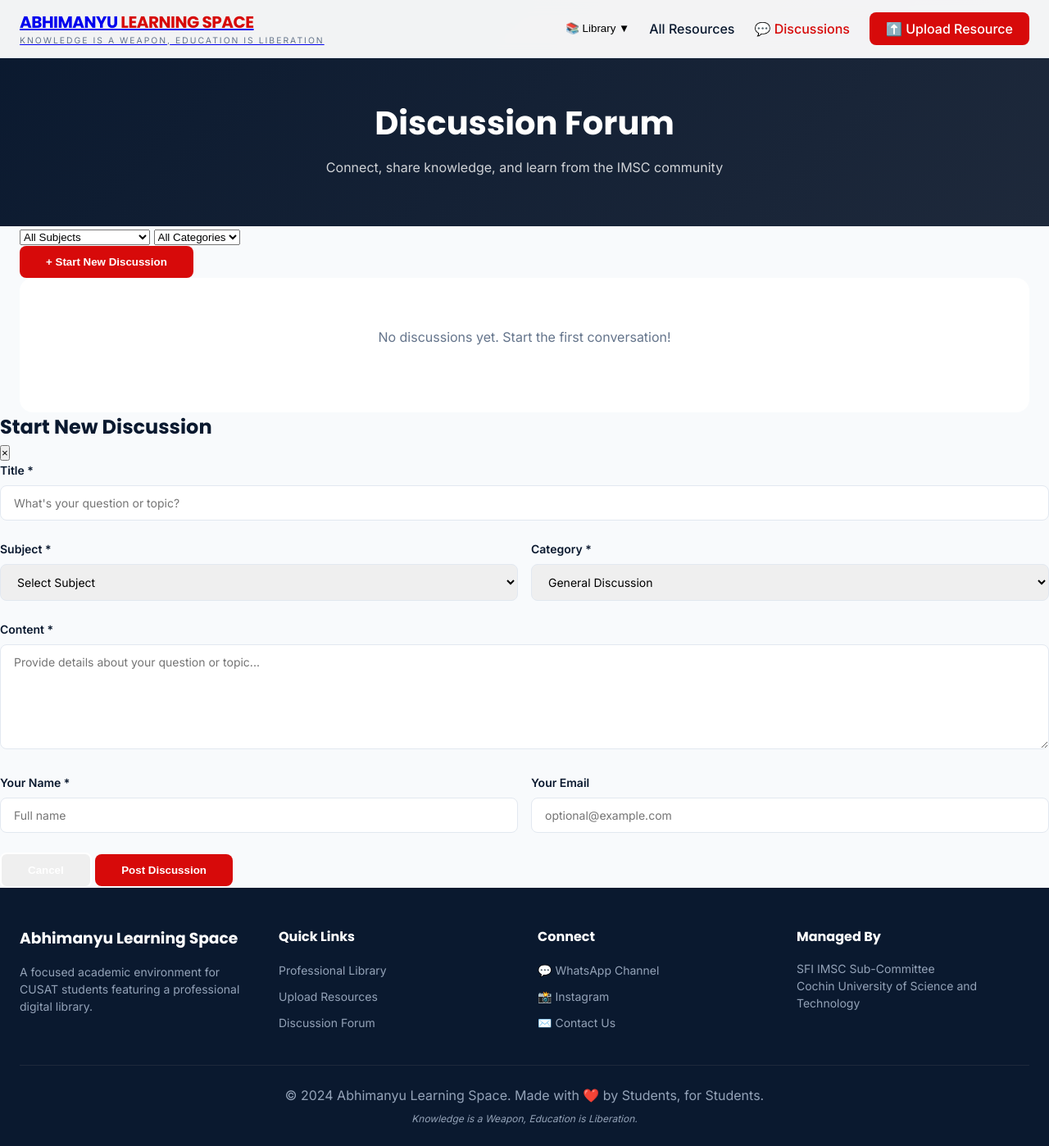
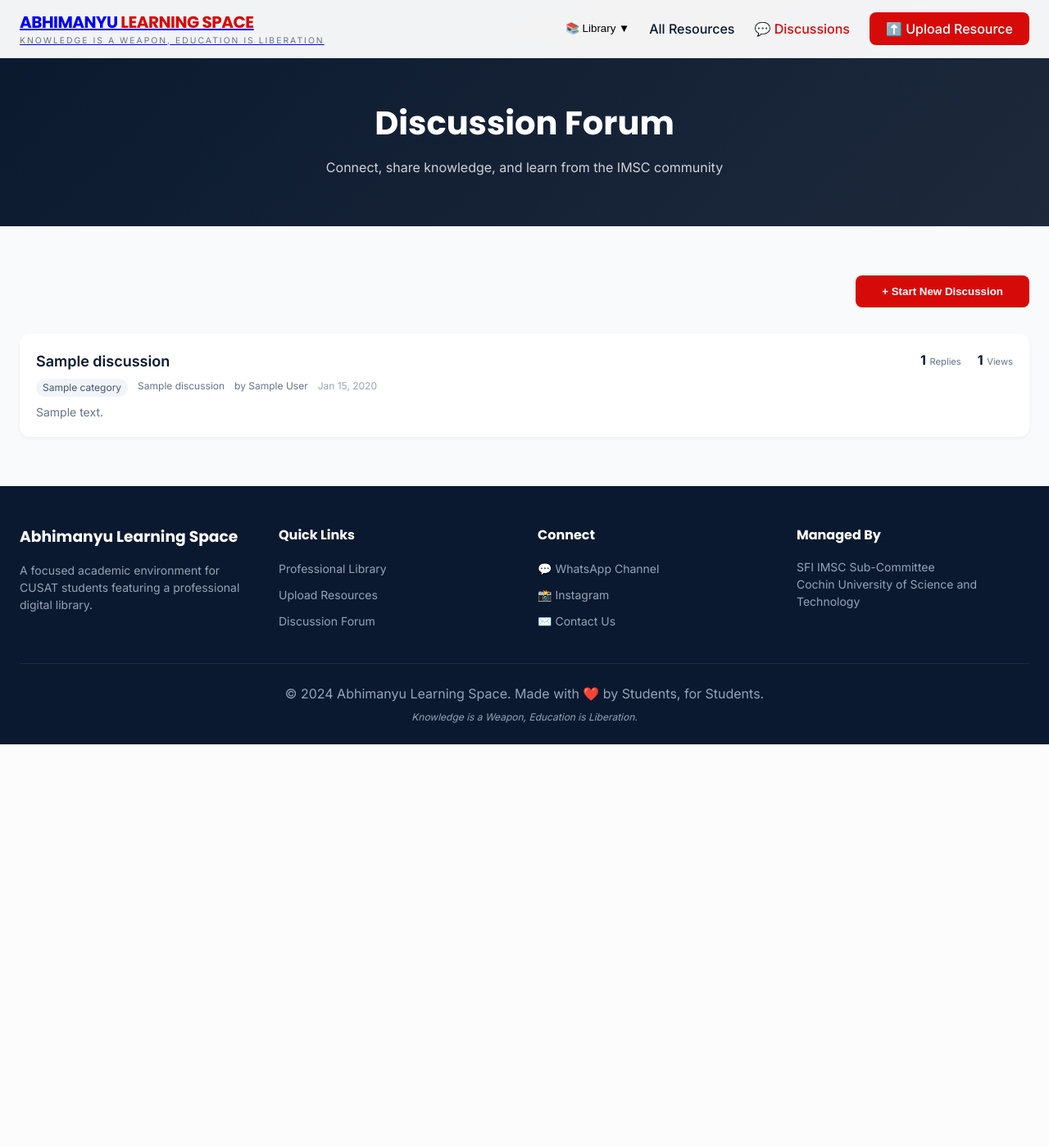
Before and after one commit to Com-Adarsh/library-python, a Flask app: page /discussions in a window 1280 px wide. Shown: the whole page at 82% size. After the commit the page ends 908 px from the top, so only its background shows below. Run offline with Flask 3, Linux system fonts and the light colour scheme; a database or web service that is not in the repository returns one stand-in record (values such as "Sample title"); some libraries are stand-ins or nearby versions.

Commit message:
Update discussions.html

```diff
--- a/templates/discussions.html
+++ b/templates/discussions.html
@@ -13,48 +13,34 @@
 <section class="discussions-section">
     <div class="container">
         <div class="discussions-header">
-            <div class="filters-bar">
-                <select id="subjectFilter" onchange="applyFilters()">
-                    <option value="">All Subjects</option>
-                    {% for subject in subjects %}
-                    <option value="{{ subject.name }}" {% if current_subject == subject.name %}selected{% endif %}>{{ subject.name }}</option>
-                    {% endfor %}
-                </select>
-                <select id="categoryFilter" onchange="applyFilters()">
-                    <option value="">All Categories</option>
-                    {% for cat in categories %}
-                    <option value="{{ cat }}" {% if current_category == cat %}selected{% endif %}>{{ cat|capitalize }}</option>
-                    {% endfor %}
-                </select>
-            </div>
             <button class="btn-primary" id="newThreadBtn">+ Start New Discussion</button>
         </div>
 
         <div class="threads-list">
-            {% for thread in threads %}
+            {% for discussion in discussions %}
             <div class="thread-card">
                 <div class="thread-info">
                     <div class="thread-title">
-                        {% if thread.is_pinned %}
+                        {% if discussion.is_pinned %}
                         <span class="pin-icon">📌</span>
                         {% endif %}
-                        <a href="{{ url_for('view_thread', thread_id=thread.id) }}">{{ thread.title }}</a>
+                        <a href="{{ url_for('view_discussion', discussion_id=discussion.id) }}">{{ discussion.title }}</a>
                     </div>
                     <div class="thread-meta">
-                        <span class="thread-category">{{ thread.category|capitalize }}</span>
-                        <span class="thread-subject">{{ thread.subject }}</span>
-                        <span class="thread-author">by {{ thread.author }}</span>
-                        <span class="thread-date">{{ thread.created_at.strftime('%b %d, %Y') }}</span>
+                        <span class="thread-category">{{ discussion.category|capitalize }}</span>
+                        <span class="thread-subject">{{ discussion.subject }}</span>
+                        <span class="thread-author">by {{ discussion.author }}</span>
+                        <span class="thread-date">{{ discussion.created_at.strftime('%b %d, %Y') if discussion.created_at else 'Recent' }}</span>
                     </div>
-                    <p class="thread-preview">{{ thread.content[:150] }}{% if thread.content|length > 150 %}...{% endif %}</p>
+                    <p class="thread-preview">{{ discussion.content[:150] }}{% if discussion.content|length > 150 %}...{% endif %}</p>
                 </div>
                 <div class="thread-stats">
                     <div class="stat">
-                        <span class="stat-value">{{ thread.reply_count }}</span>
+                        <span class="stat-value">{{ discussion.reply_count }}</span>
                         <span class="stat-label">Replies</span>
                     </div>
                     <div class="stat">
-                        <span class="stat-value">{{ thread.view_count }}</span>
+                        <span class="stat-value">{{ discussion.view_count }}</span>
                         <span class="stat-label">Views</span>
                     </div>
                 </div>
@@ -69,7 +55,7 @@
 </section>
 
 <!-- New Thread Modal -->
-<div class="modal" id="newThreadModal">
+<div class="modal" id="newThreadModal" style="display: none;">
     <div class="modal-content">
         <div class="modal-header">
             <h2>Start New Discussion</h2>
@@ -122,9 +108,157 @@
         </form>
     </div>
 </div>
-{% endblock %}
 
-{% block extra_scripts %}
+<style>
+.discussions-section {
+    padding: 60px 0;
+    background: #F8FAFC;
+}
+
+.discussions-header {
+    margin-bottom: 32px;
+    text-align: right;
+}
+
+.threads-list {
+    display: flex;
+    flex-direction: column;
+    gap: 16px;
+}
+
+.thread-card {
+    background: white;
+    border-radius: 12px;
+    padding: 20px;
+    display: flex;
+    justify-content: space-between;
+    gap: 20px;
+    flex-wrap: wrap;
+    box-shadow: 0 2px 4px rgba(0,0,0,0.05);
+    transition: all 0.3s;
+}
+
+.thread-card:hover {
+    box-shadow: 0 4px 12px rgba(0,0,0,0.1);
+}
+
+.thread-info {
+    flex: 1;
+}
+
+.thread-title a {
+    font-size: 1.125rem;
+    font-weight: 600;
+    color: #0A192F;
+    text-decoration: none;
+}
+
+.thread-title a:hover {
+    color: #D70A0A;
+}
+
+.pin-icon {
+    margin-right: 8px;
+}
+
+.thread-meta {
+    display: flex;
+    flex-wrap: wrap;
+    gap: 12px;
+    margin: 8px 0;
+    font-size: 0.75rem;
+}
+
+.thread-category {
+    background: #F1F5F9;
+    padding: 2px 8px;
+    border-radius: 20px;
+    color: #475569;
+}
+
+.thread-subject {
+    color: #64748B;
+}
+
+.thread-author {
+    color: #64748B;
+}
+
+.thread-date {
+    color: #94A3B8;
+}
+
+.thread-preview {
+    font-size: 0.875rem;
+    color: #64748B;
+    margin-top: 8px;
+}
+
+.thread-stats {
+    display: flex;
+    gap: 20px;
+    text-align: center;
+}
+
+.thread-stats .stat-value {
+    font-weight: 700;
+    font-size: 1rem;
+}
+
+.thread-stats .stat-label {
+    font-size: 0.7rem;
+    color: #64748B;
+}
+
+.modal {
+    position: fixed;
+    top: 0;
+    left: 0;
+    width: 100%;
+    height: 100%;
+    background: rgba(0,0,0,0.5);
+    justify-content: center;
+    align-items: center;
+    z-index: 2000;
+}
+
+.modal-content {
+    background: white;
+    border-radius: 24px;
+    max-width: 600px;
+    width: 90%;
+    max-height: 90vh;
+    overflow-y: auto;
+}
+
+.modal-header {
+    display: flex;
+    justify-content: space-between;
+    align-items: center;
+    padding: 20px 24px;
+    border-bottom: 1px solid #E2E8F0;
+}
+
+.modal-header h2 {
+    font-size: 1.5rem;
+}
+
+.modal-close {
+    background: none;
+    border: none;
+    font-size: 1.5rem;
+    cursor: pointer;
+}
+
+.modal-footer {
+    display: flex;
+    justify-content: flex-end;
+    gap: 12px;
+    padding: 20px 24px;
+    border-top: 1px solid #E2E8F0;
+}
+</style>
+
 <script>
 const modal = document.getElementById('newThreadModal');
 const newThreadBtn = document.getElementById('newThreadBtn');
@@ -157,7 +291,7 @@
     };
 
     try {
-            const response = await fetch('/discussions/new', {
+        const response = await fetch('/discussions/create', {
             method: 'POST',
             headers: { 'Content-Type': 'application/json' },
             body: JSON.stringify(data)
@@ -165,7 +299,7 @@
 
         const result = await response.json();
         if (result.success) {
-                window.location.href = `/discussions/${result.thread_id}`;
+            window.location.href = `/discussions/${result.id}`;
         } else {
             alert('Error creating thread. Please try again.');
         }
@@ -173,14 +307,5 @@
         alert('Error creating thread. Please try again.');
     }
 });
-
-    function applyFilters() {
-        const subject = document.getElementById('subjectFilter').value;
-        const category = document.getElementById('categoryFilter').value;
-        let url = '/discussions?';
-        if (subject) url += `subject=${encodeURIComponent(subject)}&`;
-        if (category) url += `category=${category}&`;
-        window.location.href = url;
-    }
 </script>
 {% endblock %}
```
Lines whose indentation alone changed are shown as unchanged.
